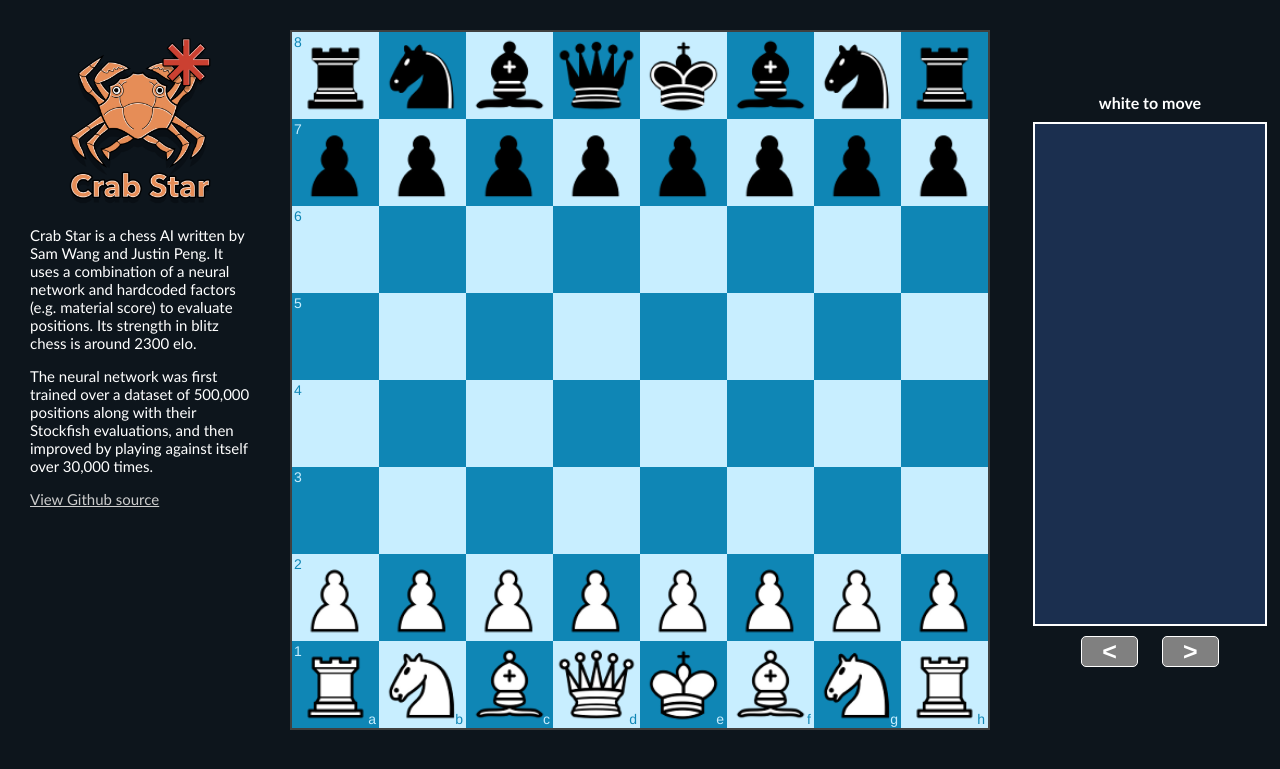
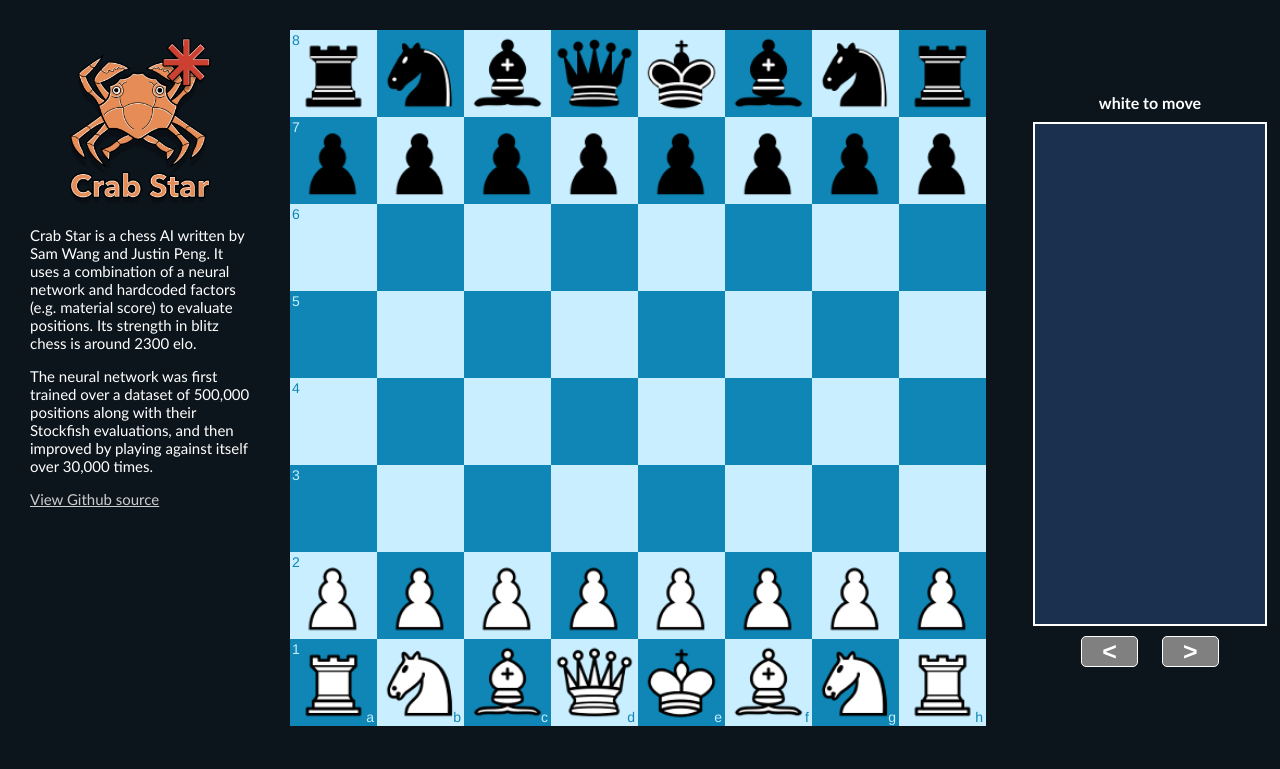
Before and after one commit to samwang2002/CrabStar, a Flask app: page / in a window 1280 px wide. Shown: the top 769 px of the page. Run offline with Flask 2, Linux system fonts and the light colour scheme; some libraries are stand-ins or nearby versions.

Commit message:
removed board border

```diff
--- a/static/css/chessboard-1.0.0.css
+++ b/static/css/chessboard-1.0.0.css
@@ -5,7 +5,7 @@
 }
 
 .board-b72b1 {
-  border: 2px solid #404040;
+  /* border: 2px solid white; */
   box-sizing: content-box;
 }
 
--- a/templates/crabstar.html
+++ b/templates/crabstar.html
@@ -10,7 +10,7 @@
         <!-- <script src="https://stackpath.bootstrapcdn.com/bootstrap/4.5.2/js/bootstrap.min.js"></script>
         <script src="https://stackpath.bootstrapcdn.com/bootstrap/4.5.2/js/bootstrap.bundle.min.js"></script> -->
         <script src="/static/js/chess.js"></script>
-        <link rel="stylesheet" href="/static/css/chessboard-1.0.0.css?1">
+        <link rel="stylesheet" href="/static/css/chessboard-1.0.0.css">
         <script src="/static/js/chessboard-1.0.0.js"></script>
 
         <style>
```
